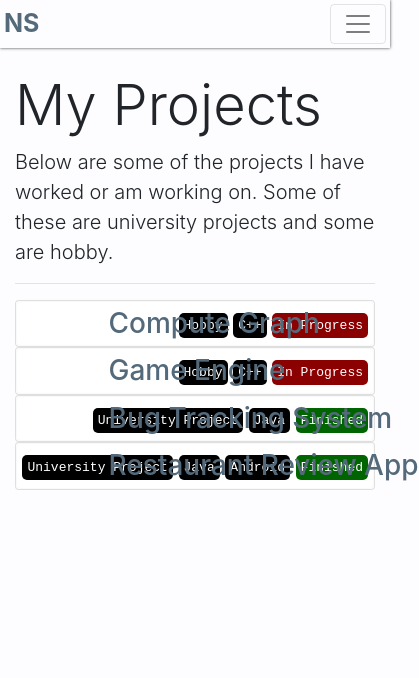
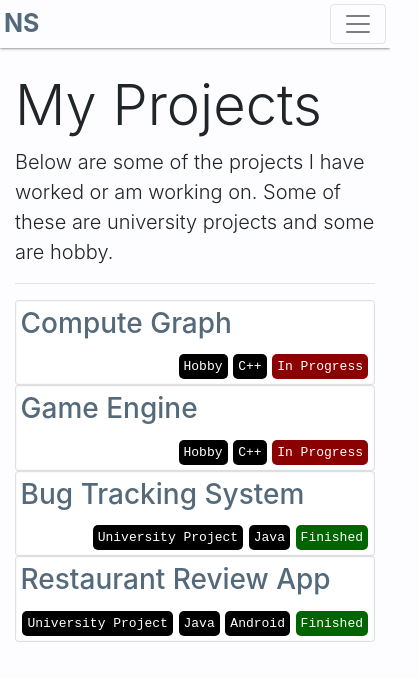
Before and after one commit to NarinderS/NarinderS.github.io, a plain HTML site: page projects.html in a window 390 px wide. Shown: the whole page, 419 px wide, since content can reach past the window. Drawn offline with nearby package versions, Linux system fonts and the light colour scheme.

Commit message:
made projects page work better on small screens

```diff
--- a/css/main.css
+++ b/css/main.css
@@ -50,7 +50,7 @@ body {
 }
 
 .card .card-header .btn {
-  padding: 5px;
+  padding: 5px 5px 5px 1%;
   margin: 0px;
   background: none;
   color: var(--theme-bluedark);
--- a/projects.html
+++ b/projects.html
@@ -76,12 +76,16 @@
             <div class="card">
                 <div class="card-header" id="cardHeading1">
                     <button class="btn btn-light btn-block btn-lg" data-toggle="collapse" data-target="#collapse1">
-                        <div style="float: right">
+                        <div class="row">
+                            <div class="col-sm text-left">
+                                <h3>Compute Graph</h3>
+                            </div>
+                            <div class="col-sm text-right">
                                 <span class="project-tag">Hobby</span>
                                 <span class="project-tag">C++</span>
                                 <span class="project-tag project-inprogress">In Progress</span>
                             </div>
-                        <h3 style="margin: 0 auto; width: 50%;">Compute Graph</h3>
+                        </div>
                     </button>
                 </div>
 
@@ -96,12 +100,16 @@
             <div class="card">
                 <div class="card-header" id="cardHeading2">
                     <button class="btn btn-light btn-block btn-lg" data-toggle="collapse" data-target="#collapse2">
-                        <div style="float: right">
+                        <div class="row">
+                            <div class="col-sm text-left">
+                                <h3>Game Engine</h3>
+                            </div>
+                            <div class="col-sm text-right">
                                 <span class="project-tag">Hobby</span>
                                 <span class="project-tag">C++</span>
                                 <span class="project-tag project-inprogress">In Progress</span>
                             </div>
-                        <h3 style="margin: 0 auto; width: 50%;">Game Engine</h3>
+                        </div>
                     </button>
                 </div>
 
@@ -121,12 +129,16 @@
             <div class="card">
                 <div class="card-header" id="cardHeading3">
                     <button class="btn btn-light btn-block btn-lg" data-toggle="collapse" data-target="#collapse3">
-                        <div style="float: right">
+                        <div class="row">
+                            <div class="col-sm text-left">
+                                <h3>Bug Tracking System</h3>
+                            </div>
+                            <div class="col-sm text-right">
                                 <span class="project-tag">University Project</span>
                                 <span class="project-tag">Java</span>
                                 <span class="project-tag project-finished">Finished</span>
                             </div>
-                        <h3 style="margin: 0 auto; width: 50%;">Bug Tracking System</h3>
+                        </div>
                     </button>
                 </div>
 
@@ -146,13 +158,17 @@
             <div class="card">
                 <div class="card-header" id="cardHeading4">
                     <button class="btn btn-light btn-block btn-lg" data-toggle="collapse" data-target="#collapse4">
-                        <div style="float: right">
+                        <div class="row">
+                            <div class="col-sm text-left">
+                                <h3>Restaurant Review App</h3>
+                            </div>
+                            <div class="col-sm text-right">
                                 <span class="project-tag">University Project</span>
                                 <span class="project-tag">Java</span>
                                 <span class="project-tag">Android</span>
                                 <span class="project-tag project-finished">Finished</span>
                             </div>
-                        <h3 style="margin: 0 auto; width: 50%;">Restaurant Review App</h3>
+                        </div>
                     </button>
                 </div>
 
```
Lines whose indentation alone changed are shown as unchanged.
